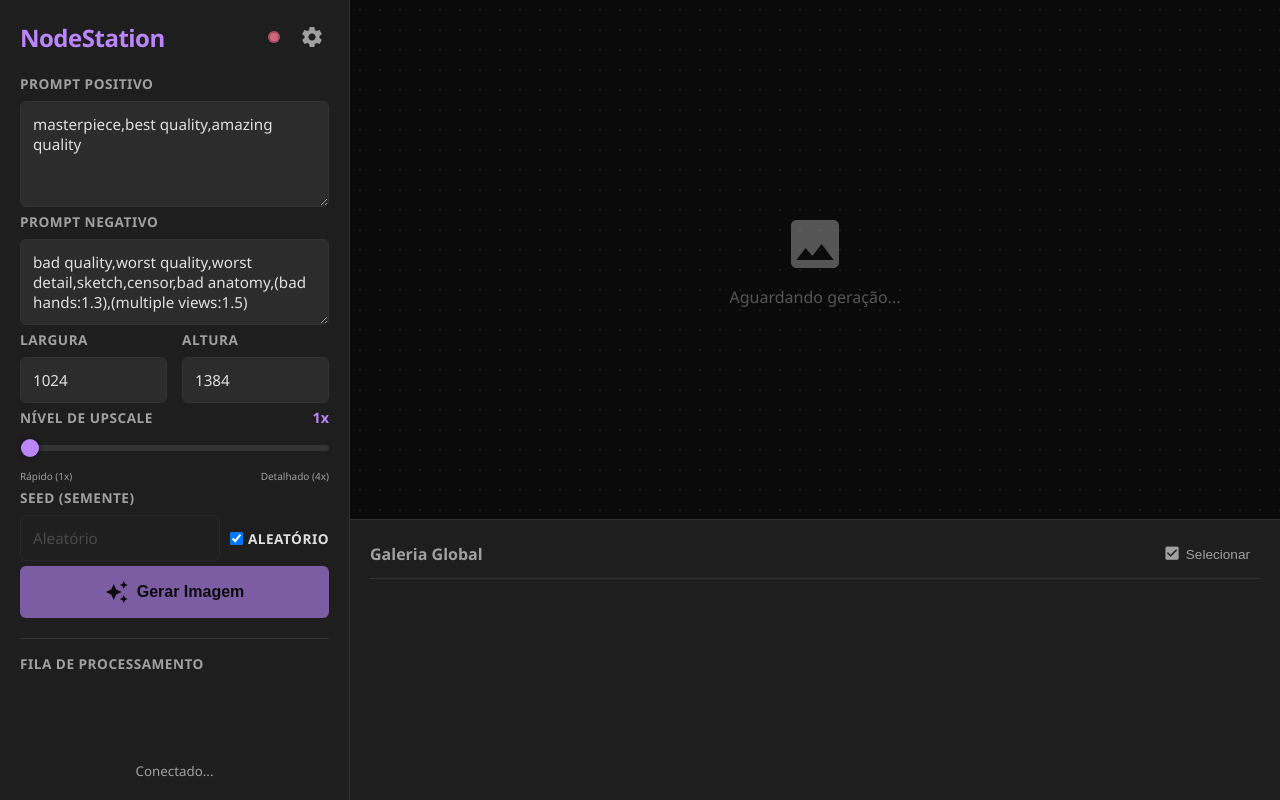
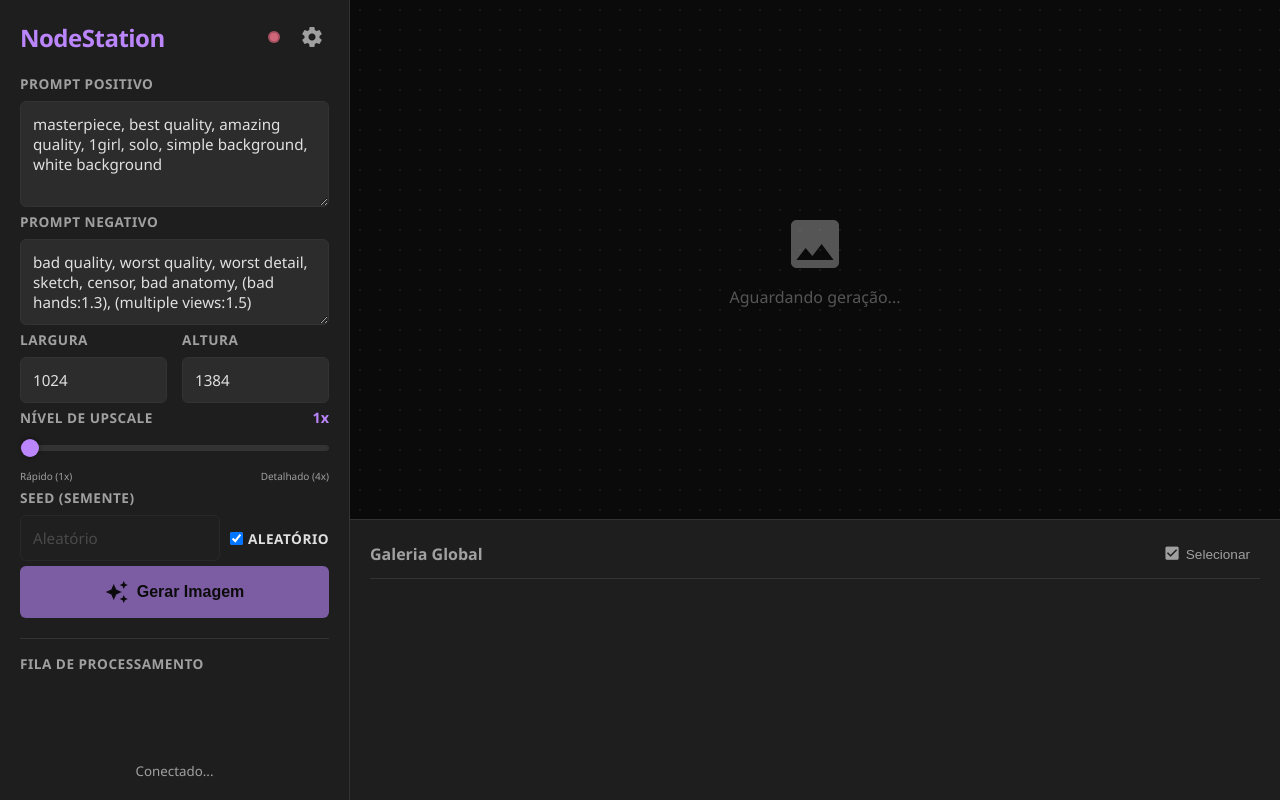
Before and after one commit to saulobbarbosa/comfyui-api-webui, a website: page public/index.html in a window 1280 px wide. Drawn offline with Linux system fonts and the light colour scheme; some packages are replaced by stand-ins of ours; no server answers; a script that the page names is missing.

Commit message:
Arrumando um negocin

```diff
--- a/public/index.html
+++ b/public/index.html
@@ -29,11 +29,11 @@
             <div class="controls">
                 <div class="control-group">
                     <label>Prompt Positivo</label>
-                    <textarea id="positivePrompt" rows="4">masterpiece,best quality,amazing quality</textarea>
+                    <textarea id="positivePrompt" rows="4">masterpiece, best quality, amazing quality, 1girl, solo, simple background, white background</textarea>
                 </div>
                 <div class="control-group">
                     <label>Prompt Negativo</label>
-                    <textarea id="negativePrompt" rows="3">bad quality,worst quality,worst detail,sketch,censor,bad anatomy,(bad hands:1.3),(multiple views:1.5)</textarea>
+                    <textarea id="negativePrompt" rows="3">bad quality, worst quality, worst detail, sketch, censor, bad anatomy, (bad hands:1.3), (multiple views:1.5)</textarea>
                 </div>
                 <div class="control-group row">
                     <div class="input-wrapper">
```
